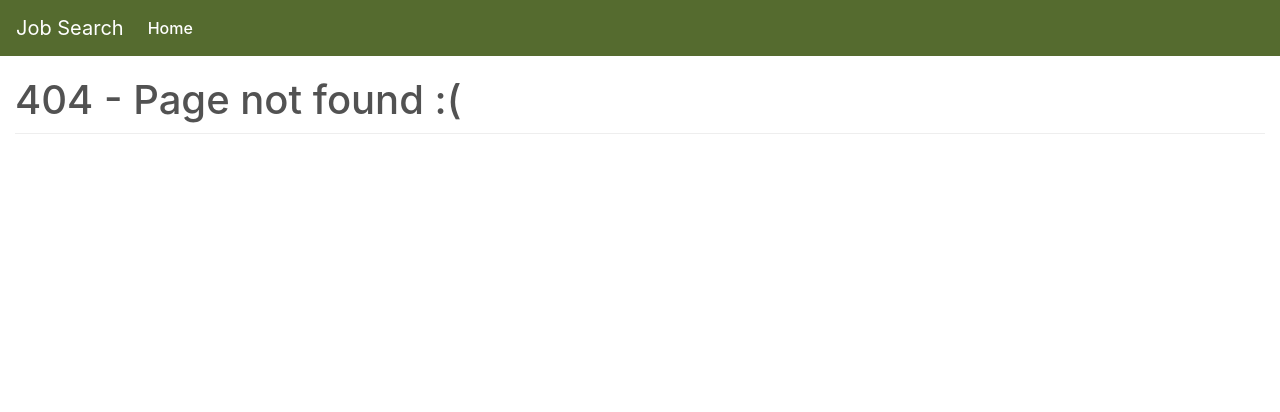
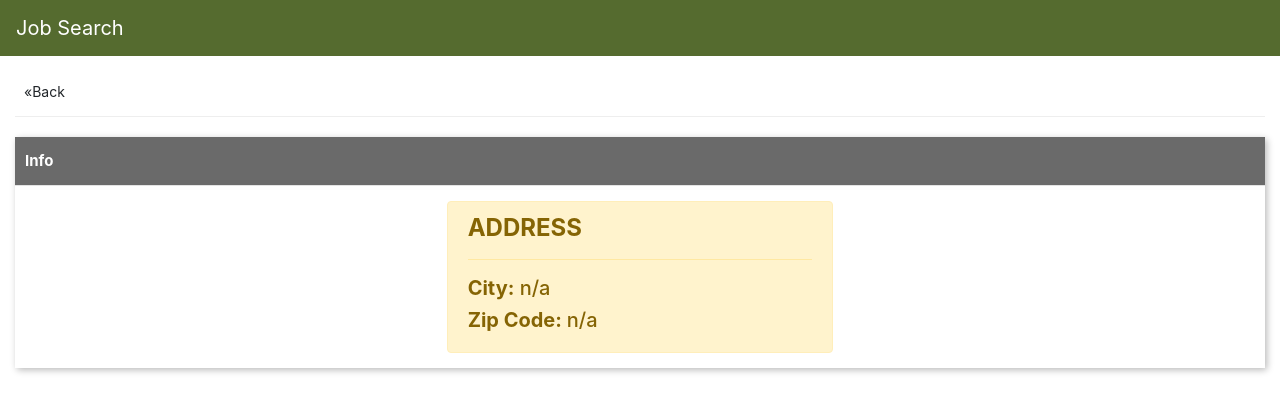
Before and after one commit to MarcoABCorrea/job-search, an Angular app: page /job/1 in a window 1280 px wide. Before the commit this address led to /not-found. Shown: the top 412 px of the page. Built offline with nearby package versions, Linux system fonts and the light colour scheme; what ngx-pagination would draw is missing.

Commit message:
Adding job detail screen

```diff
--- a/src/app/app-routing.module.ts
+++ b/src/app/app-routing.module.ts
@@ -2,12 +2,14 @@ import { NgModule } from '@angular/core';
 import { RouterModule, Routes } from '@angular/router';
 import { NotFoundComponent } from './not-found/not-found.component';
 import { HomeComponent } from './home/home.component';
+import { JobComponent } from './job/job.component';
 
 
 const routes: Routes = [
 	{path: '', component: HomeComponent},
+	{path: 'job/:jobId', component: JobComponent},
 	{path: 'not-found', component: NotFoundComponent},
-	{path: '**', redirectTo: '/not-found'}
+	{ path: '**', redirectTo: '/not-found', }
 ];
 
 @NgModule({
--- a/src/app/app.component.html
+++ b/src/app/app.component.html
@@ -1,21 +1,6 @@
 <nav class="navbar navbar-expand-lg navbar-light">
 	<a class="navbar-brand" [routerLink]="''">Job Search</a>
-
-	<div class="collapse navbar-collapse">
-		<ul class="navbar-nav mr-auto">
-			<li class="nav-item" routerLinkActive="active">
-				<a class="nav-link" style="color: white;" [routerLink]="''">Home</a>
-			</li>
-		</ul>
-	</div>
 </nav>
 <div class="body">
 	<router-outlet></router-outlet>
-<!--
-	<mat-chip-list aria-label="Fish selection">
-		<mat-chip>One fish</mat-chip>
-		<mat-chip>Two fish</mat-chip>
-		<mat-chip color="primary" selected>Primary fish</mat-chip>
-		<mat-chip color="accent" selected>Accent fish</mat-chip>
-	  </mat-chip-list> -->
 </div>
--- a/src/app/app.module.ts
+++ b/src/app/app.module.ts
@@ -8,12 +8,14 @@ import { AppRoutingModule } from './app-routing.module';
 import { AppComponent } from './app.component';
 import { NotFoundComponent } from './not-found/not-found.component';
 import { HomeComponent } from './home/home.component';
+import { JobComponent } from './job/job.component';
 
 @NgModule({
 	declarations: [
 		AppComponent,
 		NotFoundComponent,
-		HomeComponent
+		HomeComponent,
+		JobComponent
 	],
 	imports: [
 		BrowserModule,
--- a/src/app/home/home.component.html
+++ b/src/app/home/home.component.html
@@ -1,7 +1,7 @@
 <div id="page-wrapper">
 	<div class="row">
 		<div class="col-lg-12">
-			<h1 class="page-header">Jobs</h1>
+			<h1 class="page-header">Active Jobs</h1>
 		</div>
 	</div>
 
@@ -10,14 +10,6 @@
 			<div class="col-md-5">
 				<div class="table-wrapper">
 					<div class="panel panel-default table-wrapper">
-						<div class="table-wrapper-header">
-							<div class="row">
-								<div class="col-lg-12 table-title">
-									<h4 class="table-wrapper-title">Active Jobs
-									</h4>
-								</div>
-							</div>
-						</div>
 						<div class="table-wrapper-body">
 							<table class="table table-striped table-bordered table-hover table-responsive"
 								   id="worksTable">
@@ -41,7 +33,8 @@
 								</thead>
 								<tbody>
 								<tr *ngFor="let job of jobs | paginate: config; let $index=index"
-									[ngClass]="{'even': $index % 2 == 0, 'odd': $index % 2 != 0}">
+									[ngClass]="{'even': $index % 2 == 0, 'odd': $index % 2 != 0}"
+									[routerLink]="'/job/' + job.id">
 									<td>
 										{{job.title}}
 									</td>
@@ -91,10 +84,5 @@
 				</div>
 			</div>
 		</div>
-		<div class="d-flex justify-content-center bd-highlight mb-3">
-			<div class="d-flex flex-nowrap">
-				<button type="button" class="btn btn-success btn-lg" [routerLink]="['/user']">PLAY!</button>
-			</div>
-		</div>
 	</div>
 </div>
--- a/src/app/home/home.component.ts
+++ b/src/app/home/home.component.ts
@@ -29,7 +29,12 @@ export class HomeComponent {
 				this.jobs = result.body as Array<Job>;
         this.config.totalItems = this.jobs.length;
     	});
-  }
+	}
+
+	open(jobId: number) {
+		let tt = this.jobs.find(x => x.id === jobId);
+		console.log('teste', tt)
+	}
 
 	sortJob(fieldname, order) {
 		this.fieldname = fieldname;
--- /dev/null
+++ b/src/app/job/job.component.html
@@ -0,0 +1,64 @@
+<div id="page-wrapper">
+	<div class="row">
+		<div class="col-lg-12">
+			<div class="page-header">
+				<div class="row">
+					<div class="col-lg-1">
+						<a [routerLink]="''" class="btn btn-default btn-sm">«Back</a>
+					</div>
+					<div class="col-lg-11">
+						<h1>
+							<b>
+								{{job?.title}}
+							</b>
+						</h1>
+					</div>
+				</div>
+			</div>
+		</div>
+	</div>
+	<div class="page-body">
+		<div class="panel panel-default">
+			<div class="panel-heading">
+				<div class="row">
+					<div class="col-lg-12">
+						<h5 class="panel-title">Info</h5>
+					</div>
+				</div>
+			</div>
+			<div class="panel-body">
+				<div class="row">
+          <div class="col-lg-4">
+              <img [src]="job?.thumbnail" class="img-responsive profile-image">
+          </div>
+					<div class="col-lg-4">
+						<div class="alert alert-warning">
+							<fieldset>
+								<h4>
+									<b>
+										ADDRESS
+									</b>
+								</h4>
+								<hr>
+								<div class="row">
+									<div class="col-lg-12">
+										<h5>
+											<b>City:</b>
+											{{job?.city || 'n/a'}}
+										</h5>
+									</div>
+									<div class="col-lg-12">
+										<h5>
+											<b>Zip Code: </b>
+											{{job?.zip_code || 'n/a'}}
+										</h5>
+									</div>
+								</div>
+							</fieldset>
+						</div>
+          </div>
+				</div>
+			</div>
+		</div>
+	</div>
+</div>
--- /dev/null
+++ b/src/app/job/job.component.ts
@@ -0,0 +1,29 @@
+import { Component, OnInit } from '@angular/core';
+import { ActivatedRoute } from '@angular/router';
+import { JobsService } from '../services/jobs.service';
+import { Job } from '../models/job.model';
+
+@Component({
+  selector: 'app-job',
+  templateUrl: './job.component.html',
+  styleUrls: ['./job.component.scss'],
+  providers: [JobsService]
+})
+export class JobComponent implements OnInit {
+
+  protected job: Job;
+
+  constructor(private route: ActivatedRoute,
+    private jobsService: JobsService) {
+      this.jobsService.getAllJobs().subscribe(
+        result => {
+          const jobs = result.body as Array<Job>;
+          const jobId = this.route.snapshot.params['jobId'];
+          this.job = jobs.find(x => x.id === jobId);
+        });
+    }
+
+  ngOnInit() {
+  }
+
+}
--- a/src/table.scss
+++ b/src/table.scss
@@ -11,12 +11,16 @@ div.table-wrapper {
 		border-bottom: 0;
 	}
 
+	tr:hover {
+		cursor: pointer;
+	}
+
 	tr.even {
 		background-color: white;
 	}
 
 	tr.odd {
-		background-color: #c6ebf994;
+		background-color: #24f74094;
 	}
 
 	tbody tr:last-child {
@@ -31,11 +35,6 @@ div.table-wrapper {
 
 	tbody {
 		display: block;
-	}
-
-	.table-wrapper-header {
-		background-color: #8a8a8a;
-		color: white;
 	}
 
 	.table-wrapper-footer {
@@ -74,11 +73,11 @@ div.table-wrapper {
 
 			a {
 				cursor: pointer;
-				color: #057cb5;
+				color: #1a990a;
 			}
 
 			.active a {
-				background-color: #057cb5;
+				background-color: #1a990a;
 				color: white;
 				font-weight: bold;
 			}
```
Also changed, not shown: src/app/job/job.component.scss (added), 1 other file (tests, documents, lock files or other folders).
